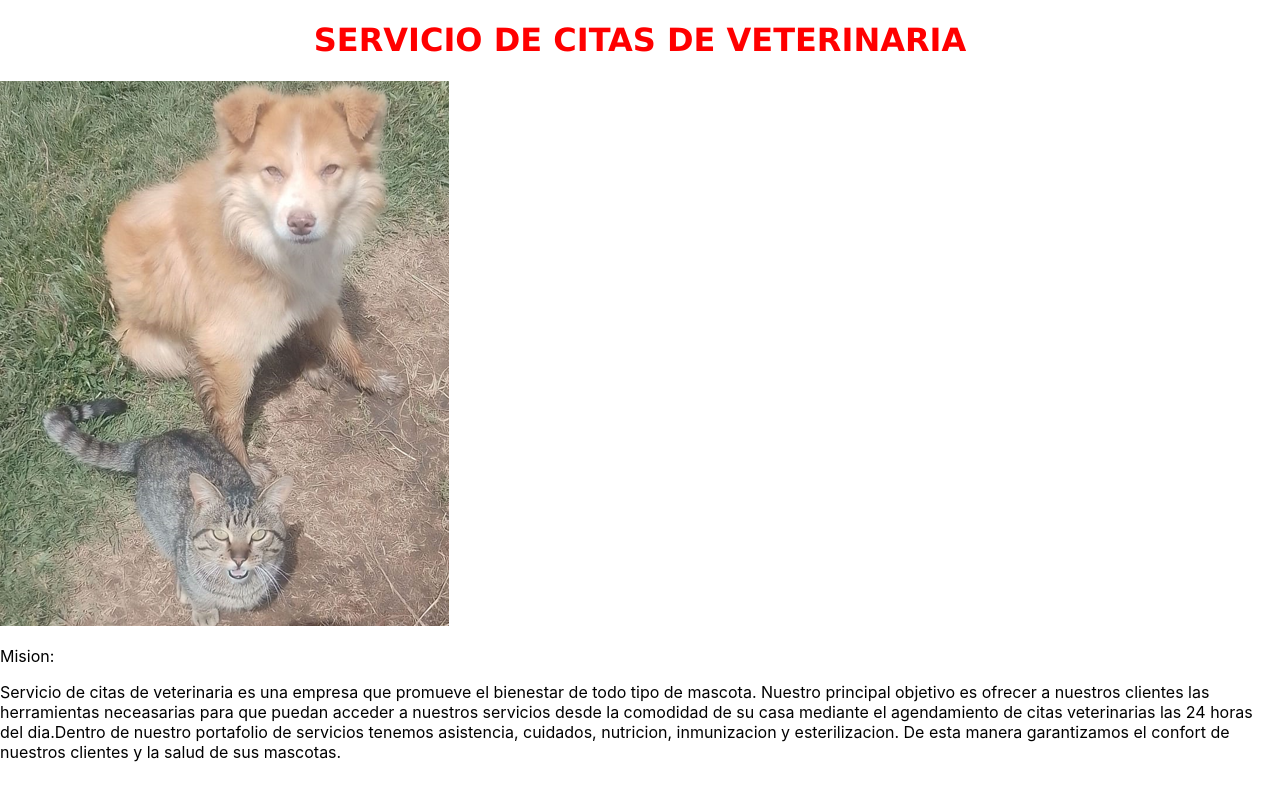
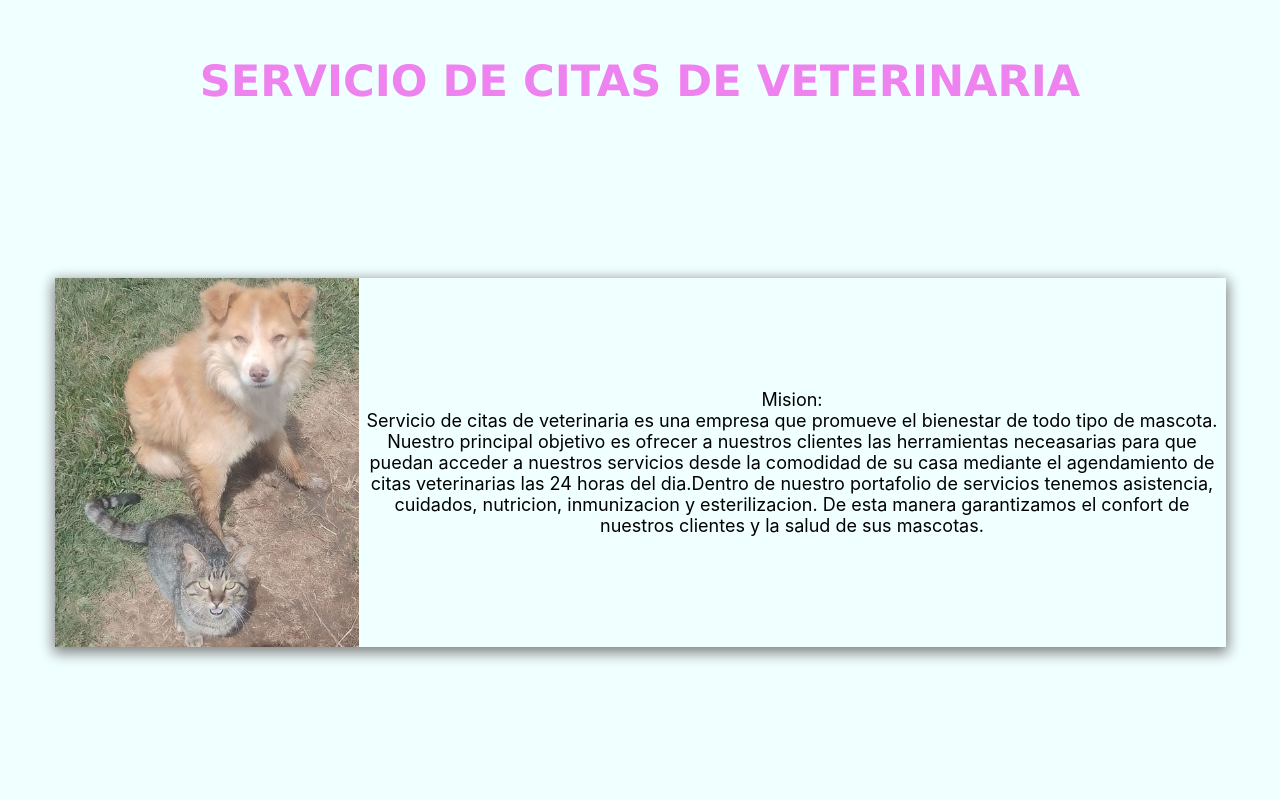
Before and after one commit to victorEmerio5/proyecto-final-g12, a React (Create React App) app: page / in a window 1280 px wide. Built offline with nearby package versions, Linux system fonts and the light colour scheme; the HTML template or start-up script is replaced by a standard one.

Commit message:
aplicando estilos al componente Intro

```diff
--- a/src/App.css
+++ b/src/App.css
@@ -1,5 +1,50 @@
+/*estilos generales de la aplicacion*/
+
+* {
+  margin: 0;
+  padding: 0;
+}
+
+html,
+body {
+  font-size: 18px;
+  background-color: azure;
+}
+
+/*estilos titulo principal*/
+
 h1 {
   text-align: center;
-  color: red;
+  color: violet;
   font-family: Verdana, Geneva, Tahoma, sans-serif;
+  max-width: 939px;
+  font-size: 2.4em;
+  font-weight: 698;
+  line-height: 1.1;
+  margin: 40px 0;
 }
+
+h1:hover {
+  font-size: 3.0em;
+}
+
+/*estilo contenedor App*/
+
+.App {
+  min-height: 100vh;
+  display: flex;
+  flex-wrap: wrap;
+  align-items: center;
+  justify-content: center;
+  text-align: center;
+}
+
+/*estilos cont-princ*/
+
+.cont-princ {
+  min-height: 599px;
+  display: flex;
+  flex-wrap: wrap;
+  align-items: center;
+  justify-content: center;
+}
--- a/src/App.js
+++ b/src/App.js
@@ -8,7 +8,9 @@ function App() {
   return (
     <div className="App">
      <h1>SERVICIO DE CITAS DE VETERINARIA</h1>
-     <Intro />
+     <div className='cont-princ'>
+       <Intro />
+     </div>
     </div>
   );
 }
--- a/src/componentes/Intro.jsx
+++ b/src/componentes/Intro.jsx
@@ -1,6 +1,7 @@
 import React from 'react';
+import '../hojas-estilos/Intro.css';
 
-//componente Intro
+// componente Intro
 
 function Intro (){
   return(
--- /dev/null
+++ b/src/hojas-estilos/Intro.css
@@ -0,0 +1,15 @@
+.cont-intro {
+  width: 1171px;
+  height: 369px;
+  margin: 10px 10px 49px;
+  display: flex;
+  align-items: center;
+  justify-content: center;
+  background-color: azure;
+  box-shadow: 0 4px 13px 2px gray;
+}
+
+.img-intro {
+  height: 100%;
+  width: auto;
+}
```
